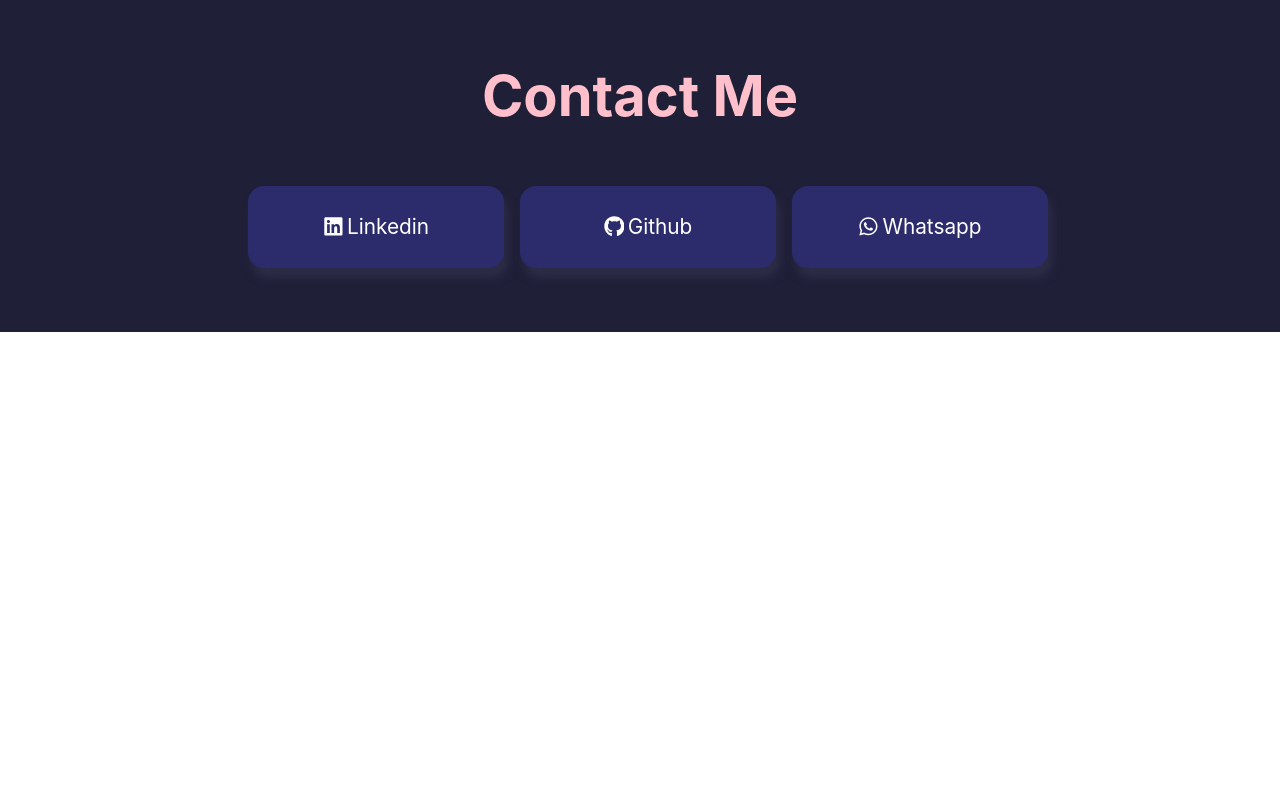
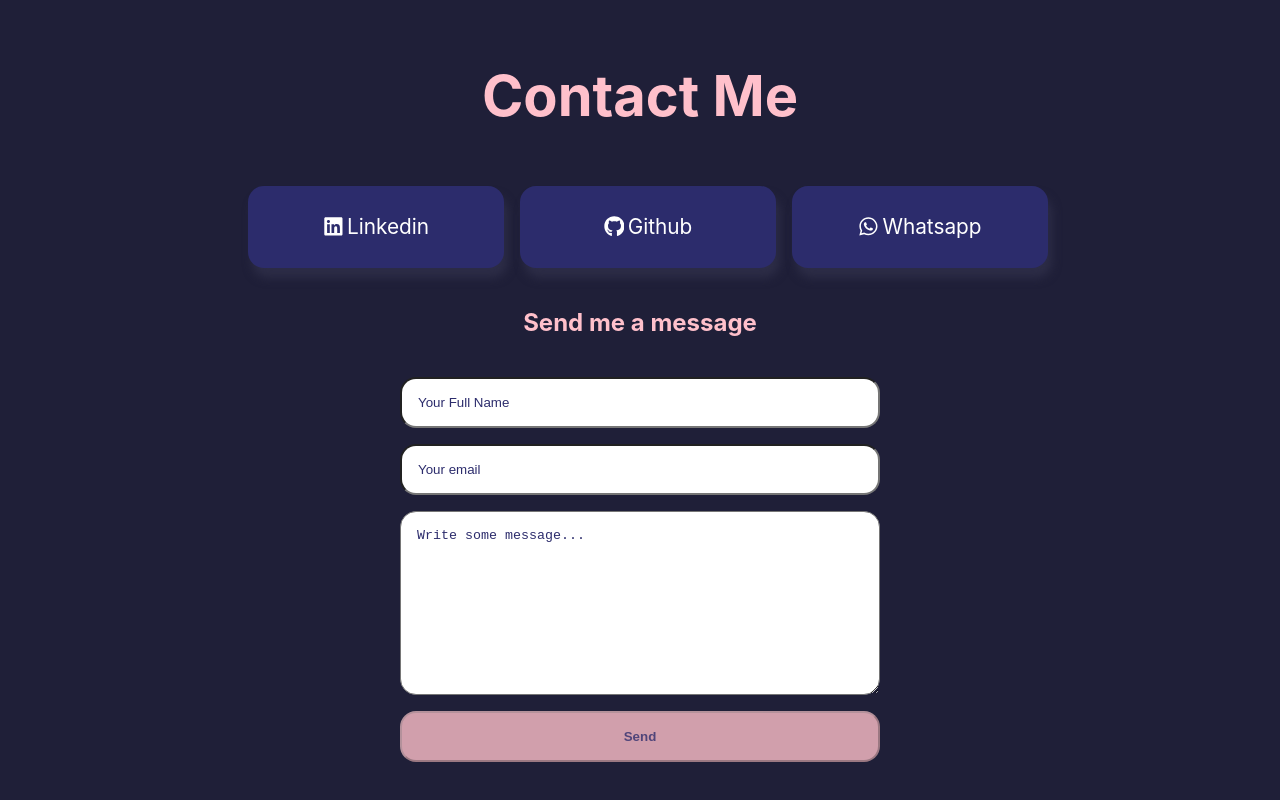
Before and after one commit to GabiNamu/gabinamu.github.io, a React (Create React App) app: page /#/ in a window 1280 px wide. Shown: the part 2315-3115 px from the top of the page. Before the commit the page ends 2647 px from the top, so only its background shows below. Built offline with nearby package versions, Linux system fonts and the light colour scheme.

Commit message:
add form

```diff
--- a/package.json
+++ b/package.json
@@ -7,6 +7,7 @@
     "@testing-library/jest-dom": "^5.16.5",
     "@testing-library/react": "^13.4.0",
     "@testing-library/user-event": "^13.5.0",
+    "emailjs-com": "^3.2.0",
     "gh-pages": "^5.0.0",
     "react": "^18.2.0",
     "react-dom": "^18.2.0",
--- a/src/components/contact/Contact.jsx
+++ b/src/components/contact/Contact.jsx
@@ -1,6 +1,7 @@
 import React from 'react'
 import {FaLinkedin, FaGithub, FaWhatsapp} from 'react-icons/fa';
 import './contact.css';
+import Form from '../form/Form';
 
 const Contact = () => {
   return (
@@ -23,6 +24,7 @@ const Contact = () => {
             <p>Whatsapp</p>
         </a>
         </div>
+        <Form />
     </div>
   )
 }
--- /dev/null
+++ b/src/components/form/Form.jsx
@@ -0,0 +1,66 @@
+import React, { useState, useRef } from 'react'
+import emailjs from 'emailjs-com';
+import './form.css';
+
+const regex = /^[a-zA-Z0-9.!#$%&'*+/=?^_`{|}~-]+@[a-zA-Z0-9](?:[a-zA-Z0-9-]{0,61}[a-zA-Z0-9])?(?:\.[a-zA-Z0-9](?:[a-zA-Z0-9-]{0,61}[a-zA-Z0-9])?)*$/;
+
+const Form = () => {
+    const [state, setState] = useState({
+        name: '',
+        email: '',
+        description: '',
+    })
+    const [send, setSend] = useState(false)
+    const form = useRef();
+
+    const sendEmail = (e) => {
+        e.preventDefault();
+
+        emailjs.sendForm('service_fwoabmo', 'template_v4o1iyi', form.current, 'OwtPYLV_qUJ58F_AK')
+          .then((result) => {
+              console.log(result.text);
+          }, (error) => {
+              console.log(error.text);
+          });
+          setState({
+            name: '',
+            email: '',
+            description: '',
+           })
+          setSend(true);
+      };
+
+    const handleChange = ({target}) => {
+       setState({
+        ...state,
+        [target.name]: target.value,
+       })
+       setSend(false)
+    }
+
+  return (
+    <form ref={ form } onSubmit={ sendEmail } className='form-container'>
+        <h3 className='form-title'>Send me a message</h3>
+        <input type="text" name="name" value={ state.name }
+        onChange={ handleChange} className='form-input' placeholder='Your Full Name'/>
+        <input type="email" name="email" id="" value={ state.email }
+        onChange={ handleChange} className='form-input' placeholder='Your email'/>
+        <textarea
+        name="description"
+        className='form-textarea'
+        placeholder='Write some message...'
+        id="" cols="30"
+        rows="10" value={ state.description }
+        onChange={ handleChange}
+        ></textarea>
+        {send && <p>Message send!</p>}
+        <button
+        type='submit'
+        className='form-button'
+        disabled={!state.name || !state.email || !state.description || !regex.test(state.email)}
+        >Send</button>
+    </form>
+  )
+}
+
+export default Form
--- /dev/null
+++ b/src/components/form/form.css
@@ -0,0 +1,56 @@
+.form-container {
+  display: flex;
+  flex-direction: column;
+  width: 30rem;
+  gap: 1rem;
+  /* align-items: center; */
+  margin: auto;
+  color: white;
+  justify-content: center;
+}
+
+.form-input {
+    padding: 1rem;
+    color: #2c2c6c;
+    border-radius: 1rem;
+}
+
+.form-input::placeholder {
+    color: #2c2c6c;
+}
+
+.form-textarea {
+    padding: 1rem;
+    color: #2c2c6c;
+    border-radius: 1rem;
+}
+
+.form-textarea::placeholder {
+    color: #2c2c6c;
+}
+
+.form-button {
+    padding: 1rem;
+    border-radius: 1rem;
+    cursor: pointer;
+    color: #2c2c6c;
+    font-weight: 800;
+    background-color: pink;
+}
+
+.form-button:disabled {
+    background-color: rgba(255, 192, 203, 0.795);
+    cursor: auto;
+    color: #2c2c6cc7;
+}
+
+.form-title {
+    color: pink;
+    font-size: 1.5rem;
+}
+
+@media screen and (max-width: 505px) {
+    .form-container {
+        width: 18rem;
+    }
+}
```
Also changed, not shown: 1 other file (tests, documents, lock files or other folders).
